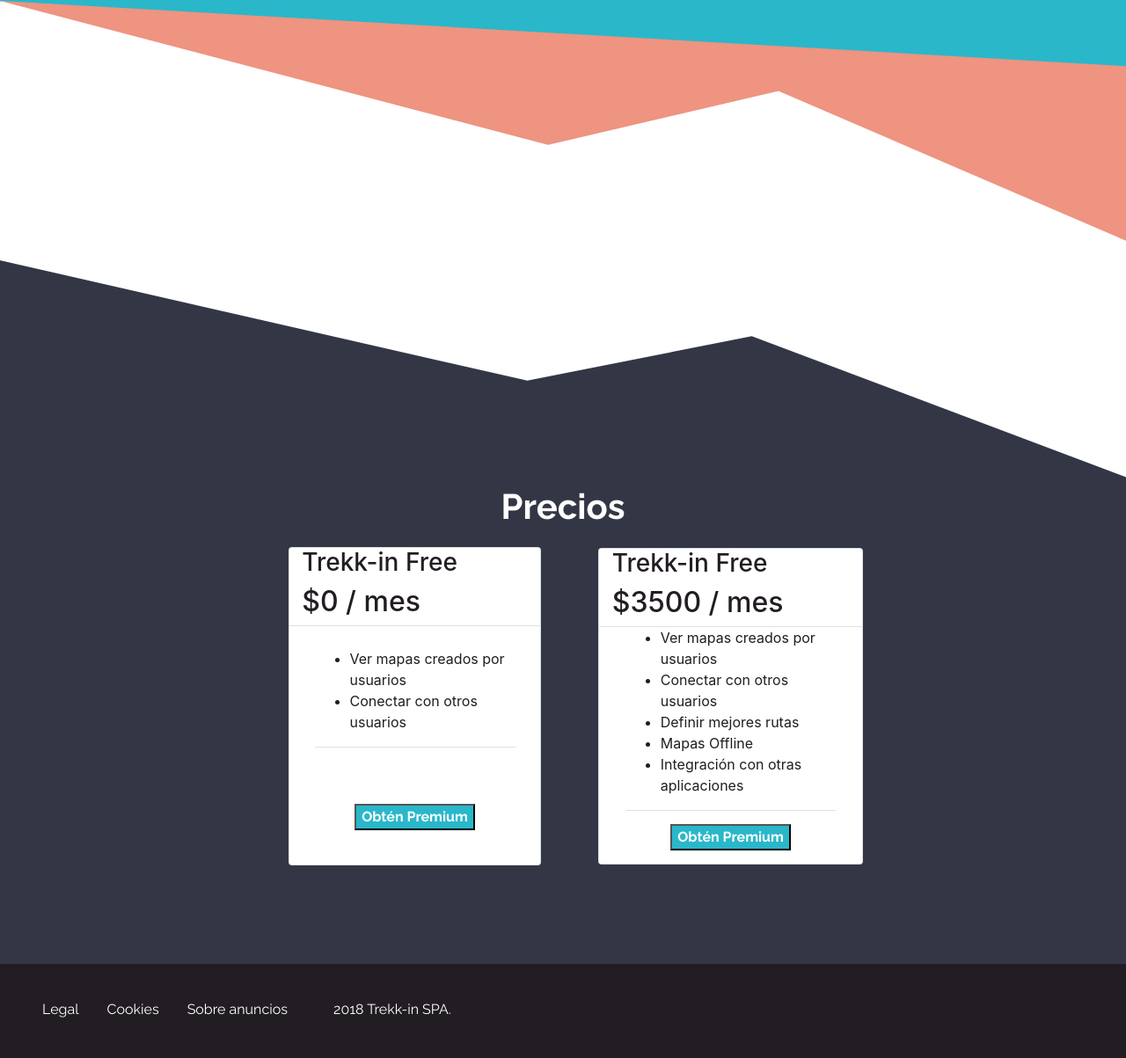
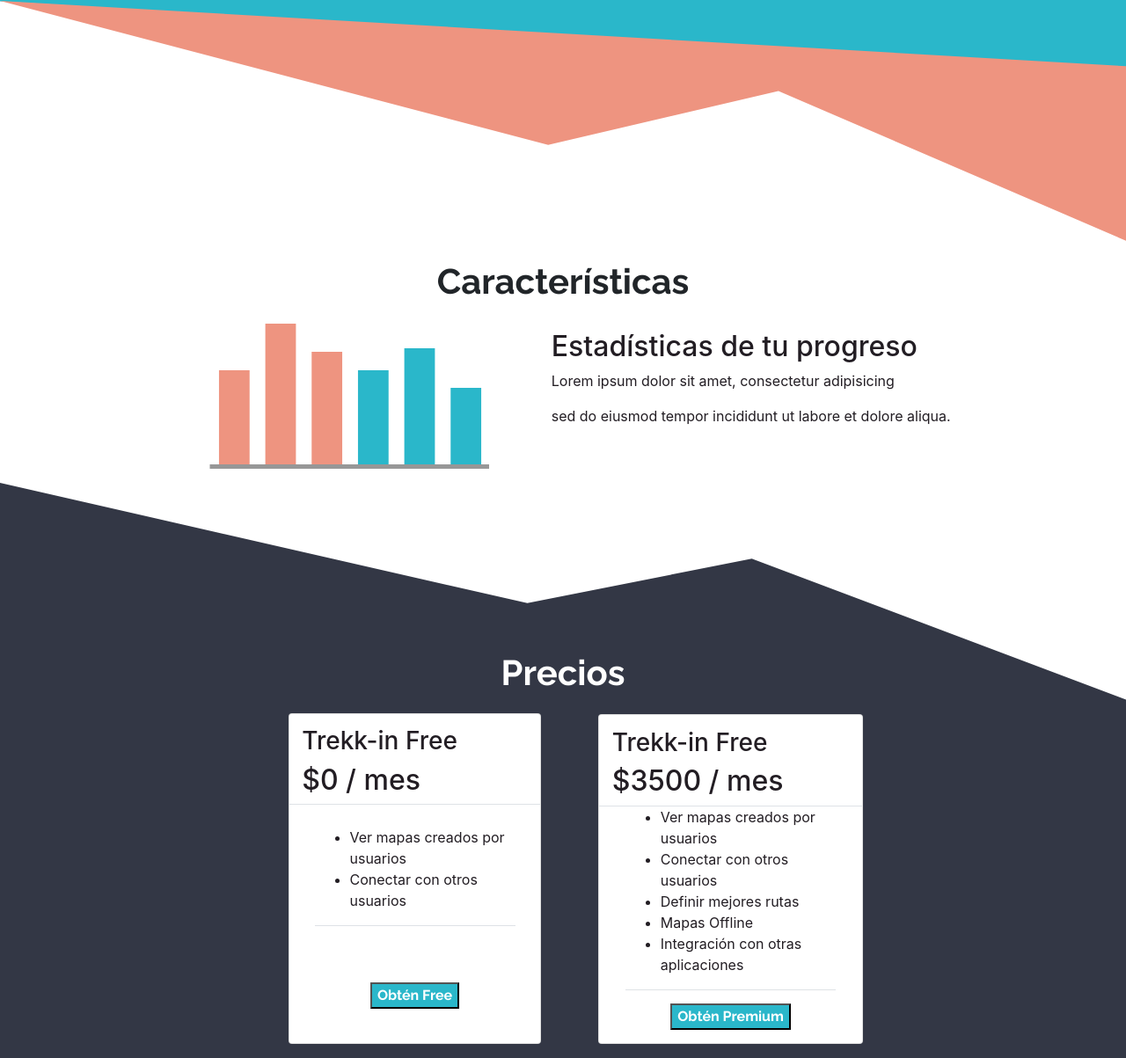
Before and after one commit to javieratorresm/prueba_Startup-Treek-in, a plain HTML site: page index.html in a window 1280 px wide. Shown: the part 684-1887 px from the top of the page at 88% size. Drawn offline with nearby package versions, Linux system fonts and the light colour scheme.

Commit message:
Section caracteristicas

```diff
--- a/assets/sass/layout/_section.scss
+++ b/assets/sass/layout/_section.scss
@@ -11,7 +11,7 @@
 }
 
 .precio__container{
-  padding-top: 20%;
+  padding-top: 15%;
 
   &__title{
   text-align: center;
@@ -21,6 +21,18 @@
  }
 }
 
+
+.estadisticas__container{
+
+  &__title{
+  text-align: center;
+  font-size: $xxx-large;
+  font-family: $raleway;
+  font-weight: $bold;
+ }
+
+
+}
 
 .grid-container {
   display: grid;
@@ -38,6 +50,7 @@
 
 &__title{
 padding-left: 5%;
+padding-top: 5%;
 }
 
 &__divbutton{
@@ -57,3 +70,14 @@ padding-left: 5%;
   width: 80%;
 }
 }
+
+
+.estadisticas{
+
+  &__div{
+    width: 100%;
+    margin: 5%;
+    background-color: $white;
+    color: $raising-black;
+  }
+}
--- a/index.html
+++ b/index.html
@@ -33,7 +33,18 @@
 </section>
 
 <section class="estadisticas">
-
+  <div class="estadisticas__container">
+    <h2 class="estadisticas__container__title">Características</h2>
+    <div class="grid-container">
+    <div class="estadisticas__div">
+    <img src="assets/entregables/images/bar-graph.svg" alt="">
+    </div>
+    <div class="estadisticas__div">
+      <h2>Estadísticas de tu progreso</h2>
+      <p>Lorem ipsum dolor sit amet, consectetur adipisicing</p><p>sed do eiusmod tempor incididunt ut labore et dolore aliqua.</p>
+    </div>
+    </div>
+  </div>
 </section>
 
 <section class="precio">
@@ -52,7 +63,7 @@
       </ul>
   </div>
   <div class="card__divbutton">
-  <button  class="card__button" type="button" name="button">Obtén Premium</button>
+  <button  class="card__button" type="button" name="button">Obtén Free</button>
   </div>
   </div>
 <div class="card">
```
Also changed, not shown: assets/css/main.css, 1 other file.
